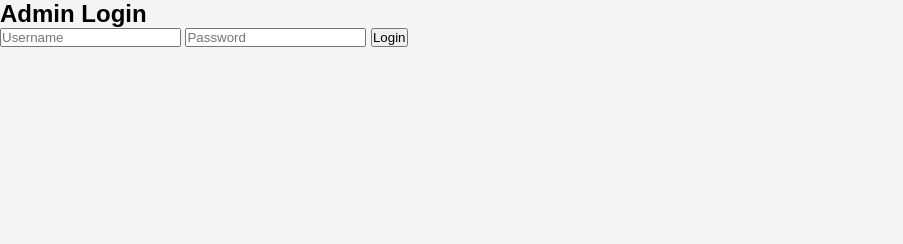
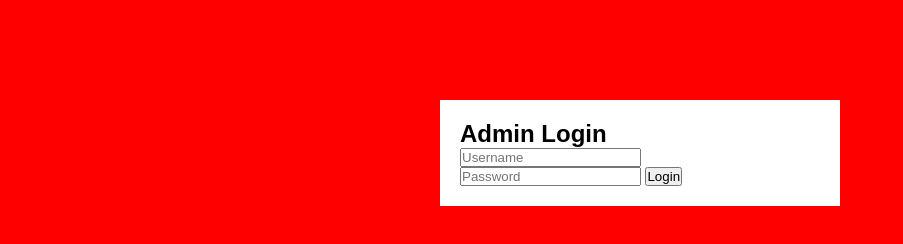
Before and after one commit to folushooluwaseyiojumu-lgtm/Goshnai-School-Website, a plain HTML site: page admin-login.html in a window 1280 px wide. Shown: the whole page, without its empty margins (0-903 px from the left). Drawn offline with Linux system fonts and the light colour scheme.

Commit message:
Add inline styles to admin login page
Added inline CSS for body and login container styles.

```diff
--- a/admin-login.html
+++ b/admin-login.html
@@ -1,9 +1,21 @@
 <!DOCTYPE html>
 <html>
-
 <head>
     <title>Admin Login</title>
     <link rel="stylesheet" href="./style.css">
+
+    <style>
+    body{
+        background:red;
+    }
+
+    .login-container{
+        background:white;
+        padding:20px;
+        max-width:400px;
+        margin:100px auto;
+    }
+    </style>
 </head>
 
 
```
